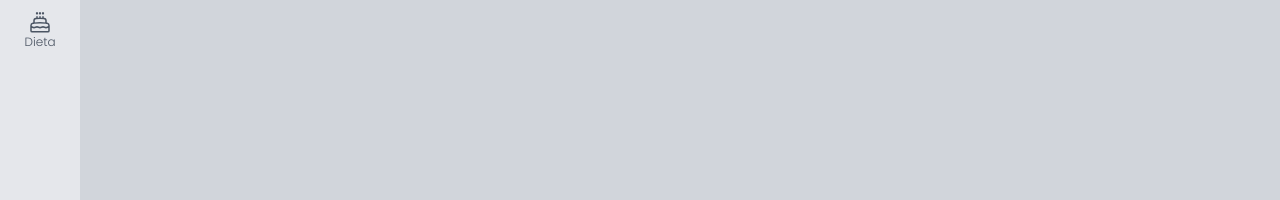
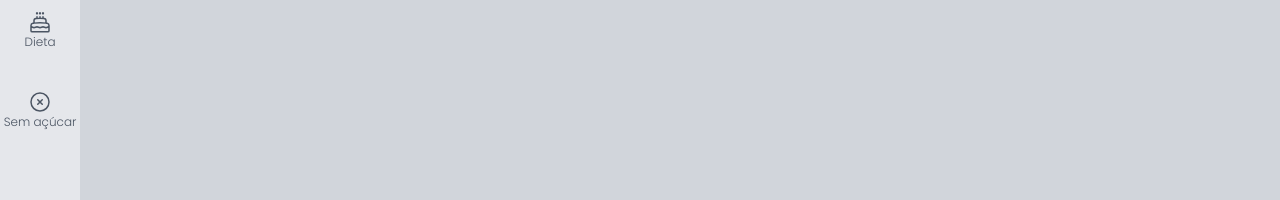
Before and after one commit to fjuncal/admin-template, a Next.js app: page /dieta in a window 1280 px wide. Shown: the part 330-530 px from the top of the page. Built offline with nearby package versions, Linux system fonts and the light colour scheme.

Commit message:
Criando componente dias sem doce e adicionando icone

```diff
--- a/src/components/icons/index.tsx
+++ b/src/components/icons/index.tsx
@@ -117,3 +117,19 @@ export const IconeDieta = (
     />
   </svg>
 );
+export const IconeParar = (
+  <svg
+    xmlns="http://www.w3.org/2000/svg"
+    fill="none"
+    viewBox="0 0 24 24"
+    strokeWidth={1.5}
+    stroke="currentColor"
+    className="size-6"
+  >
+    <path
+      strokeLinecap="round"
+      strokeLinejoin="round"
+      d="m9.75 9.75 4.5 4.5m0-4.5-4.5 4.5M21 12a9 9 0 1 1-18 0 9 9 0 0 1 18 0Z"
+    />
+  </svg>
+);
--- a/src/components/template/MenuLateral.tsx
+++ b/src/components/template/MenuLateral.tsx
@@ -5,6 +5,7 @@ import {
   IconeSino,
   IconeSair,
   IconeDieta,
+  IconeParar,
 } from "../icons";
 import Logo from "./Logo";
 import { useRouter } from "next/router";
@@ -33,6 +34,7 @@ export default function MenuLateral() {
         <MenuItem url="/ajustes" texto="Ajustes" icone={IconeAjustes} />
         <MenuItem url="/notificacoes" texto="Notificações" icone={IconeSino} />
         <MenuItem url="/dieta" texto="Dieta" icone={IconeDieta} />
+        <MenuItem url="/diasSemDoce" texto="Sem açúcar" icone={IconeParar} />
       </ul>
       <ul className="">
         <MenuItem
--- /dev/null
+++ b/src/pages/diasSemDoce.tsx
@@ -0,0 +1,13 @@
+import Layout from "@/components/template/Layout";
+import React from "react";
+
+export default function DiasSemDoce() {
+  return (
+    <Layout
+      titulo="Dias sem doce"
+      subtitulo="Adicione a quantidade de dias que você ficou sem doce"
+    >
+      <h3>Conteudo!!</h3>
+    </Layout>
+  );
+}
--- a/src/pages/dieta.tsx
+++ b/src/pages/dieta.tsx
@@ -1,9 +1,6 @@
 import BotoesDiasDeSemana from "@/components/template/dieta/BotoesDiasDeSemana";
 import PlanejamentoAlimentar from "@/components/template/dieta/PlanejamentoAlimentar";
-import {
-  DietaService,
-  getDietaDataPeloDiaDaSemana,
-} from "@/components/template/dieta/service/DietaService";
+import { getDietaDataPeloDiaDaSemana } from "@/components/template/dieta/service/DietaService";
 import Layout from "@/components/template/Layout";
 import { useState } from "react";
 
```
